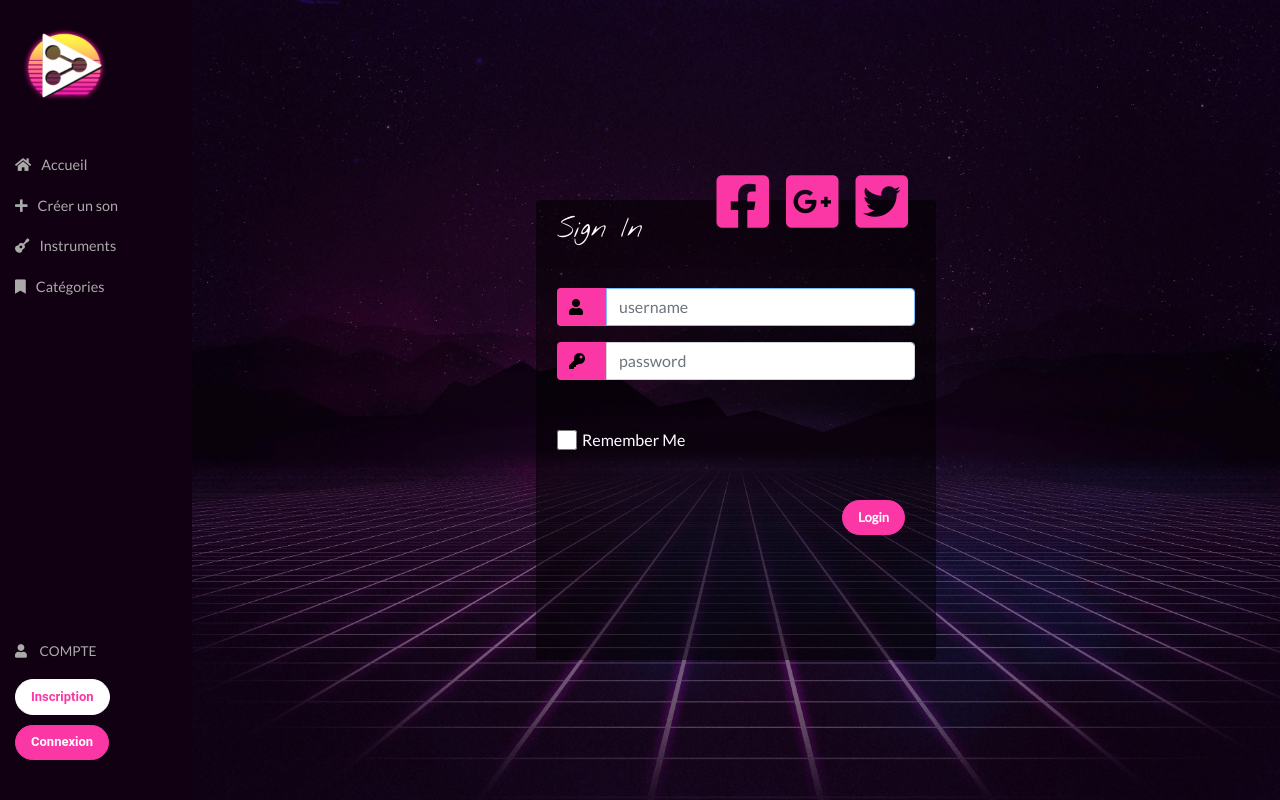
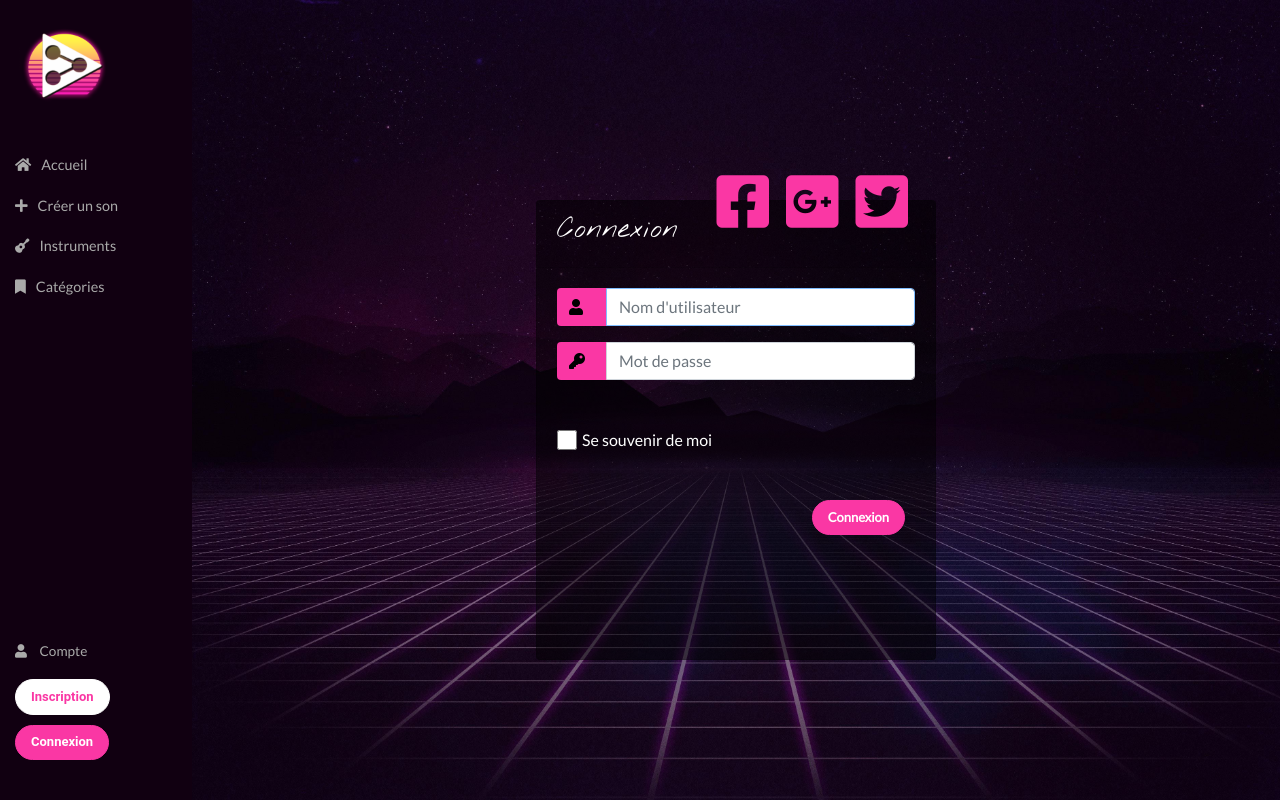
Before and after one commit to YoanRouleau/banger-maker-symfony, a Symfony app: template templates/security/login.html.twig in a window 1280 px wide. Run offline with Twig, Linux system fonts and the light colour scheme; the template is opened without the code that fills it, so the values that code supplies are empty; some libraries are stand-ins or nearby versions.

Commit message:
Ajustement style

```diff
--- a/public/css/global.css
+++ b/public/css/global.css
@@ -30,6 +30,7 @@ a{
 
 .navigation{
     height: 100%;
+    position: fixed;
     color: #aaaaaa;
     padding-left:15px;
    /* background: linear-gradient(270deg, rgba(23,0,23,1) 0%, rgba(0,0,0,0) 25%);*/
@@ -60,7 +61,7 @@ a{
 }
 
 .navigation__list__header{
-    text-transform: uppercase;
+    /*text-transform: uppercase;*/
     font-size: 0.85em;
     padding-bottom: 7px;
 }
@@ -96,8 +97,8 @@ path{
     display: flex;
     flex-direction: row;
     justify-content: flex-start;
-    align-items: flex-start;
-    height: 200px;
+    align-items: center;
+    height: fit-content;
     margin: 0;
     padding: 40px 50px;
     background: linear-gradient(0deg, rgba(22,0,22,1) 0%, rgba(0,0,0,0) 100%), url("../img/riff-bg-2.jpg");
@@ -162,7 +163,7 @@ path{
     font-family: 'Nothing You Could Do', cursive;
     text-align: left;
     text-transform: uppercase;
-    font-weight: lighter;
+    font-weight: bold;
     letter-spacing: 4px;
     color: #cbcbcb;
     font-size: 0.7vw;
@@ -180,6 +181,7 @@ path{
 .riff-table tbody td p{
     overflow: hidden;
     display: -webkit-box;
+    margin-bottom: 0;
     -webkit-line-clamp: 1;
     -webkit-box-orient: vertical;
 }
--- a/templates/instrument/show.html.twig
+++ b/templates/instrument/show.html.twig
@@ -12,7 +12,7 @@
     <div id="playgroundcontainer">
     </div>
     <div class="example-wrapper">
-        <div class="riff-head"  style="background: linear-gradient(0deg, rgba(24,24,24,1) 0%, rgba(0,0,0,0) 100%), url('{{ instrument.picture }}')">
+        <div class="riff-head"  style="background: linear-gradient(0deg, rgba(22,0,22,1) 0%, rgba(0,0,0,0) 100%), url('{{ instrument.picture }}')">
                 <img class="riff-image-tiles" src={{ instrument.picture }} alt="">
             <div class="riff-head-content">
                 <h1>Les musiques qui utilisent le {{ instrument.name }} !</h1>
--- a/templates/security/login.html.twig
+++ b/templates/security/login.html.twig
@@ -12,7 +12,7 @@
 
         {% if app.user %}
             <div class="mb-3">
-                You are logged in as {{ app.user.username }}, <a href="{{ path('app_logout') }}">Logout</a>
+                Vous êtes connecté en tant que {{ app.user.username }}, <a href="{{ path('app_logout') }}">Déconnexion</a>
             </div>
         {% endif %}
 
@@ -20,7 +20,7 @@
         <div class="d-flex justify-content-center h-100">
             <div class="card">
                 <div class="card-header">
-                    <h3>Sign In</h3>
+                    <h3>Connexion</h3>
                     <div class="d-flex justify-content-end social_icon">
                         <span><i class="fab fa-facebook-square"></i></span>
                         <span><i class="fab fa-google-plus-square"></i></span>
@@ -34,7 +34,7 @@
                                 <span class="input-group-text"><i class="fas fa-user"></i></span>
                             </div>
                             <label for="inputUsername"></label>
-                                <input type="text" placeholder="username" value="{{ last_username }}" name="username" id="inputUsername" class="form-control" required autofocus>
+                                <input type="text" placeholder="Nom d'utilisateur" value="{{ last_username }}" name="username" id="inputUsername" class="form-control" required autofocus>
 
                         </div>
                         <div class="input-group form-group">
@@ -42,14 +42,14 @@
                                 <span class="input-group-text"><i class="fas fa-key"></i></span>
                             </div>
                             <label for="inputPassword"></label>
-                                <input type="password" placeholder="password" name="password" id="inputPassword" class="form-control" required>
+                                <input type="password" placeholder="Mot de passe" name="password" id="inputPassword" class="form-control" required>
 
                         </div>
                         <div class="row align-items-center remember mt-5">
-                            <input type="checkbox">Remember Me
+                            <input type="checkbox">Se souvenir de moi
                         </div>
                         <div class="form-group">
-                            <input type="submit" value="Login" class=" btn-lg float-right btn-accent mt-5">
+                            <input type="submit" value="Connexion" class=" btn-lg float-right btn-accent mt-5">
                         </div>
                     </form>
                 </div>
```
Also changed, not shown: templates/categorie/show.html.twig (+9 -1 lines).
